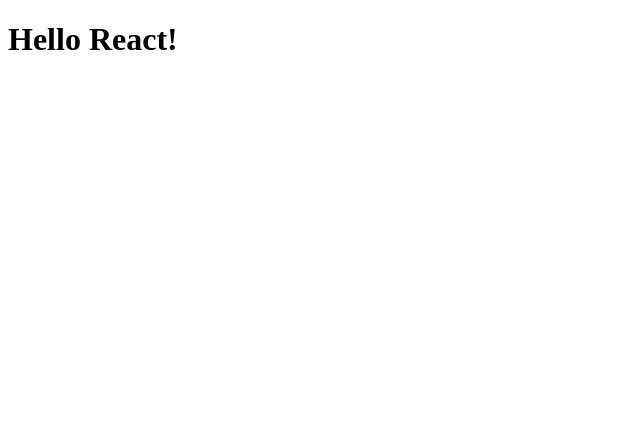
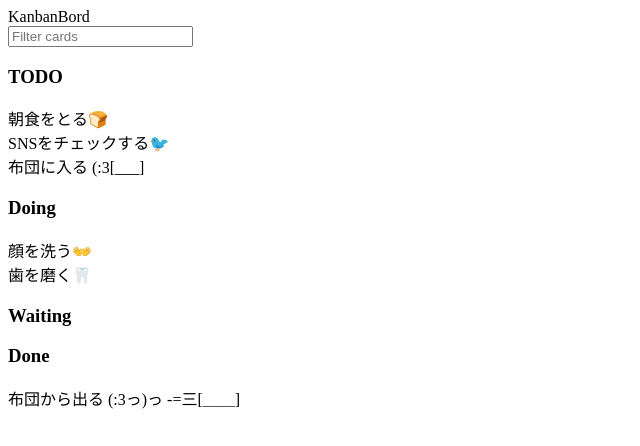
Before and after one commit to kena-nk/CanbanBord, a React (Vite) app: page / in a window 1280 px wide. Shown: the top 446 px of the page, without its empty margins (0-640 px from the left). Built offline with nearby package versions, Linux system fonts and the light colour scheme.

Commit message:
[update]htmlの骨組みをかいた

```diff
--- a/src/index.tsx
+++ b/src/index.tsx
@@ -1,8 +1,40 @@
 import React from 'react'
-import ReactDom from 'react-dom'
+import ReactDOM from 'react-dom'
 
 function App() {
-  return <h1>Hello React!</h1>
+  return (
+    <div>
+      <header>
+        <div>KanbanBord</div>
+        <input placeholder="Filter cards" />
+      </header>
+
+      <div>
+        <section>
+          <h3>TODO</h3>
+          <article>朝食をとる🍞</article>
+          <article>SNSをチェックする🐦</article>
+          <article>布団に入る (:3[___]</article>
+        </section>
+
+        <section>
+          <h3>Doing</h3>
+          <article>顔を洗う👐</article>
+          <article>歯を磨く🦷</article>
+        </section>
+
+        <section>
+          <h3>Waiting</h3>
+        </section>
+
+        <section>
+          <h3>Done</h3>
+
+          <article>布団から出る (:3っ)っ -=三[＿＿]</article>
+        </section>
+      </div>
+    </div>
+  )
 }
 
-ReactDom.render(<App />, document.getElementById('app'))
+ReactDOM.render(<App />, document.getElementById('app'))
```
